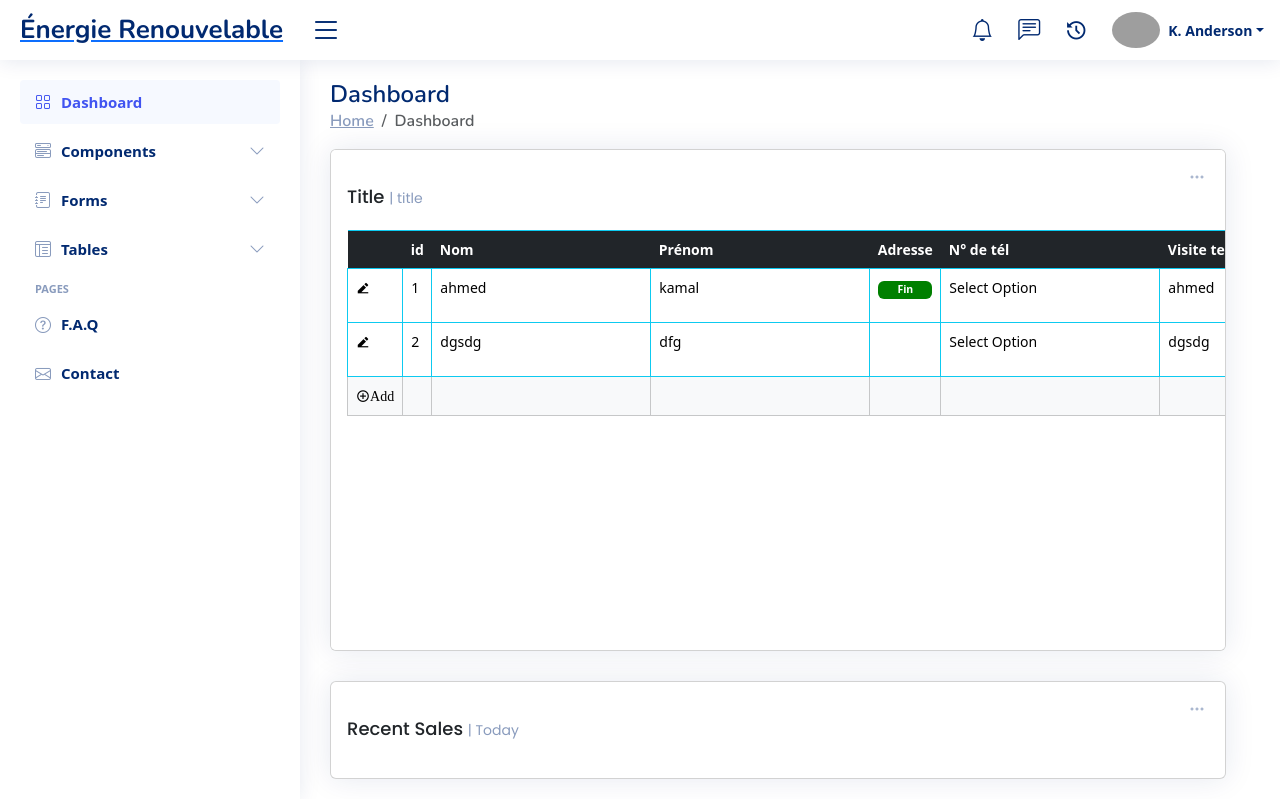
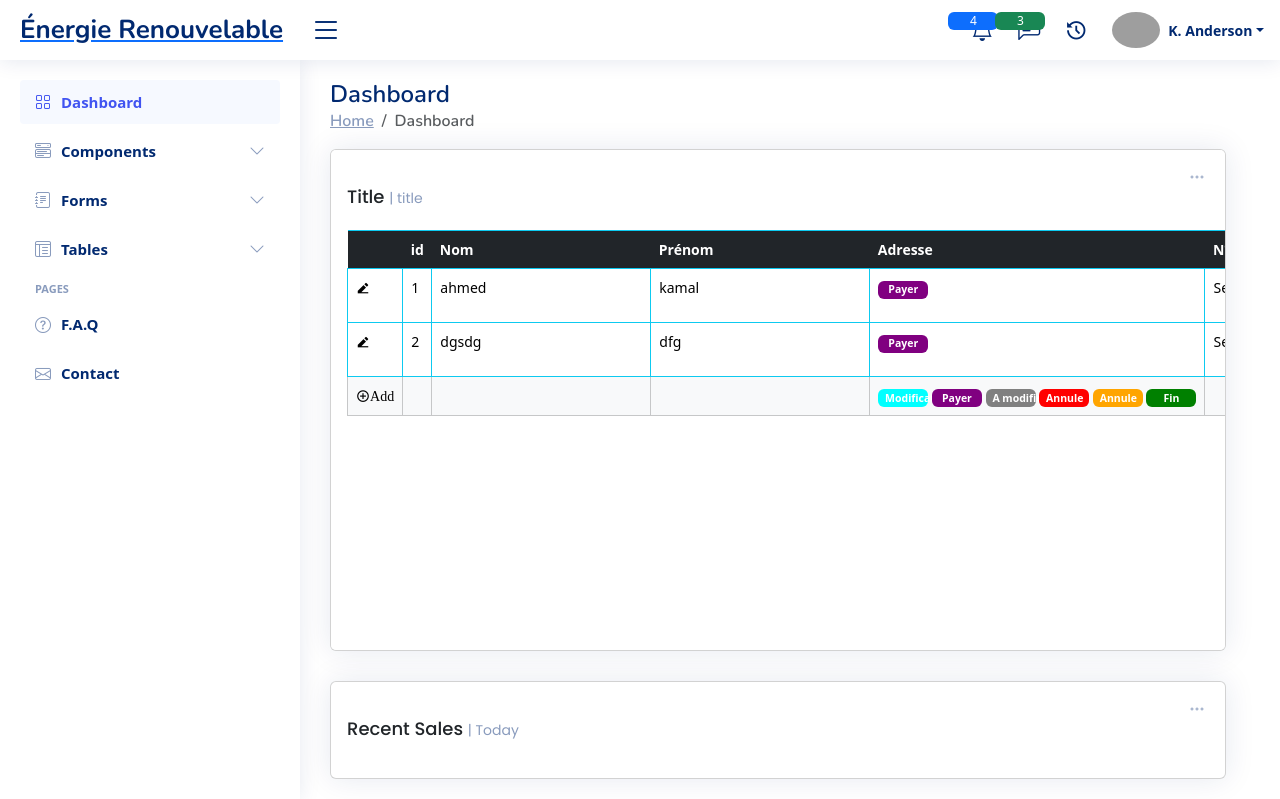
Before and after one commit to The-Night-Code/NC-Project-ER, a Django app: page /formT/ in a window 1280 px wide. Shown: the top 799 px of the page. Run offline with Django 4.2, Linux system fonts and the light colour scheme; a user stored in the database is signed in; data comes from the database, SQL or seed files in the repository; both versions use the stored data as it was after the commit; some libraries are stand-ins or nearby versions; grey boxes are pictures that could not be loaded.

Commit message:
v0.0.11.1

```diff
--- a/ERapp/admin.py
+++ b/ERapp/admin.py
@@ -1,7 +1,8 @@
 from django.contrib import admin
-from .models import TableData1,USER,ImageModel,TableData,TableData01
+from .models import TableData1,USER,ImageModel,TableData,TableData01,TableData001
 # Register your models here.
 
+admin.site.register(TableData001)
 admin.site.register(TableData1)
 admin.site.register(USER)
 admin.site.register(ImageModel)
--- a/ERapp/models.py
+++ b/ERapp/models.py
@@ -53,3 +53,19 @@ class TableData01(models.Model):
 
     def __str__(self):
         return f'{self.cell_data}'
+
+class TableData001(models.Model):
+    cell_id = models.CharField(max_length=255)
+    firstname = models.CharField(max_length=255)
+    lastname = models.CharField(max_length=255)
+    address = models.CharField(max_length=255)
+    num = models.CharField(max_length=255)
+    vt = models.FileField(upload_to='uploads/files/% Y/% m/% d/')
+    etat = models.CharField(max_length=255)
+    tp = models.CharField(max_length=255)
+    auditV1 = models.FileField(upload_to='uploads/files/% Y/% m/% d/')
+    auditV2 = models.FileField(upload_to='uploads/files/% Y/% m/% d/')
+    auditV3 = models.FileField(upload_to='uploads/files/% Y/% m/% d/')
+    coffrac = models.CharField(max_length=255)
+    def __str__(self):
+        return f'{self.cell_id} {self.firstname} {self.lastname}'
--- a/ERapp/static/css/style.css
+++ b/ERapp/static/css/style.css
@@ -26,7 +26,7 @@
 
 /* Style for the badge */
 .badge {
-  width:100%;
+  width:50px;
   padding: 0;
   border-radius: 4px;
   cursor: pointer;
--- a/ERapp/templates/html/formPage.html
+++ b/ERapp/templates/html/formPage.html
@@ -513,7 +513,6 @@
 
 
                                 <td class="badge-cell" data-state="badge">
-
                                   <span class="badge" data-badge="Modification Faite">Modification Faite</span>
                                   <span class="badge" data-badge="Payer">Payer</span>
                                   <span class="badge" data-badge="A modifier">A modifier</span>
@@ -521,16 +520,16 @@
                                   <span class="badge" data-badge="En cours">Annule</span>
                                   <span class="badge" data-badge="Fin">Fin</span>
 
-
                                   <select class="form-select" aria-label="Default select example">
                                       <option value="Modification Faite" style="background-color:cyan" >Modification Faite</option>
                                       <option value="Payer" style="background-color:purple;"selected>Payer</option>
-                                      <option value="A modifier" style="background-color:gray;"selected>A modifier</option>
+                                      <option value="A modifier" style="background-color:gray;">A modifier</option>
                                       <option value="Annule" style="background-color: red">Annule</option>
-                                      <option value="En cours" style="background-color:orange;"selected>En cours</option>
-                                      <option value="Fin" style="background-color:green;"selected>Fin</option>
+                                      <option value="En cours" style="background-color:orange;">En cours</option>
+                                      <option value="Fin" style="background-color:green;">Fin</option>
                                   </select>
                                 </td>
+
 
 
                                 <td class="select-cell" data-state="select">Select Option</td>
@@ -552,8 +551,8 @@
                                 <td></td>
                                 <td class="td_input_cell"> <input class="input_table_data" type="text" name="cell_data" required ></td>
                                 <td class="td_input_cell"><input class="input_table_data" type="text" name="cell_data2" required></td>
-                                <td class="badge-cell " data-state="badge">
 
+                                <td class="badge-cell" data-state="badge">
                                   <span class="badge" data-badge="Modification Faite">Modification Faite</span>
                                   <span class="badge" data-badge="Payer">Payer</span>
                                   <span class="badge" data-badge="A modifier">A modifier</span>
@@ -561,16 +560,17 @@
                                   <span class="badge" data-badge="En cours">Annule</span>
                                   <span class="badge" data-badge="Fin">Fin</span>
 
-
-                                  <select class="form-select" name="" aria-label="Default select example">
+                                  <select class="form-select" aria-label="Default select example">
                                       <option value="Modification Faite" style="background-color:cyan" >Modification Faite</option>
                                       <option value="Payer" style="background-color:purple;"selected>Payer</option>
-                                      <option value="A modifier" style="background-color:gray;"selected>A modifier</option>
+                                      <option value="A modifier" style="background-color:gray;">A modifier</option>
                                       <option value="Annule" style="background-color: red">Annule</option>
-                                      <option value="En cours" style="background-color:orange;"selected>En cours</option>
-                                      <option value="Fin" style="background-color:green;"selected>Fin</option>
+                                      <option value="En cours" style="background-color:orange;">En cours</option>
+                                      <option value="Fin" style="background-color:green;">Fin</option>
                                   </select>
                                 </td>
+
+
                                 <td class="td_input_cell"><input class="input_table_data" type="text" name="cell_data4" ></td>
                                 <td class="td_input_cell"><input class="input_table_data" type="text" name="cell_data5" ></td>
                                 <td class="td_input_cell"><input class="input_table_data" type="text" name="cell_data6" ></td>
@@ -595,23 +595,32 @@
 
 
                 <script>
-                  const selectElement = document.querySelector('.form-select');
-                  const badgeElements = document.querySelectorAll('.badge');
+                 // Function to update the badge based on the selected option in a row
+                  function updateBadge(row) {
+                    const selectElement = row.querySelector('.form-select');
+                    const badgeElements = row.querySelectorAll('.badge');
+                    const selectedOption = selectElement.value;
 
-                  // Function to update the badge based on the selected option
-                  function updateBadge() {
-                      const selectedOption = selectElement.value;
-                      badgeElements.forEach(badge => {
-                          badge.style.display = 'none';
-                      });
-                      document.querySelector(`.badge[data-badge="${selectedOption}"]`).style.display = 'inline-block';
+                    badgeElements.forEach(badge => {
+                        badge.style.display = 'none';
+                    });
+
+                    row.querySelector(`.badge[data-badge="${selectedOption}"]`).style.display = 'inline-block';
                   }
 
-                  // Initial call to set the badge based on the default selected option
-                  updateBadge();
+                  // Add event listener for each row to update the badge when the select element changes
+                  const rows = document.querySelectorAll('tbody tr');
 
-                  // Add event listener to update the badge when the select element changes
-                  selectElement.addEventListener('change', updateBadge);
+                  rows.forEach(row => {
+                    const selectElement = row.querySelector('.form-select');
+
+                    // Initial call to set the badge based on the default selected option in each row
+                    updateBadge(row);
+
+                    selectElement.addEventListener('change', () => {
+                        updateBadge(row);
+                    });
+                  });
                 </script>
                 <script>
 
--- a/ERapp/views.py
+++ b/ERapp/views.py
@@ -186,7 +186,7 @@ def table_view_edit(request):
     param1_value_id = request.GET.get('param1')
     param2_value = request.GET.get('param2')
     param3_value = request.GET.get('param3')
-
+    param4_value = request.GET.get('param4')
     if param2_value or param3_value:
         try:
             get_col_by_id = TableData1.objects.get(id=param1_value_id)
@@ -196,6 +196,7 @@ def table_view_edit(request):
         if get_col_by_id:
             get_col_by_id.cell_data =param2_value
             get_col_by_id.cell_data2 = param3_value
+            get_col_by_id.cell_data4 = param4_value
             get_col_by_id.save(update_fields=['cell_data', 'cell_data2'])
 
     #return redirect('/formT/')
```
Also changed, not shown: ERapp/migrations/0028_tabledata001.py (added), db.sqlite3.
